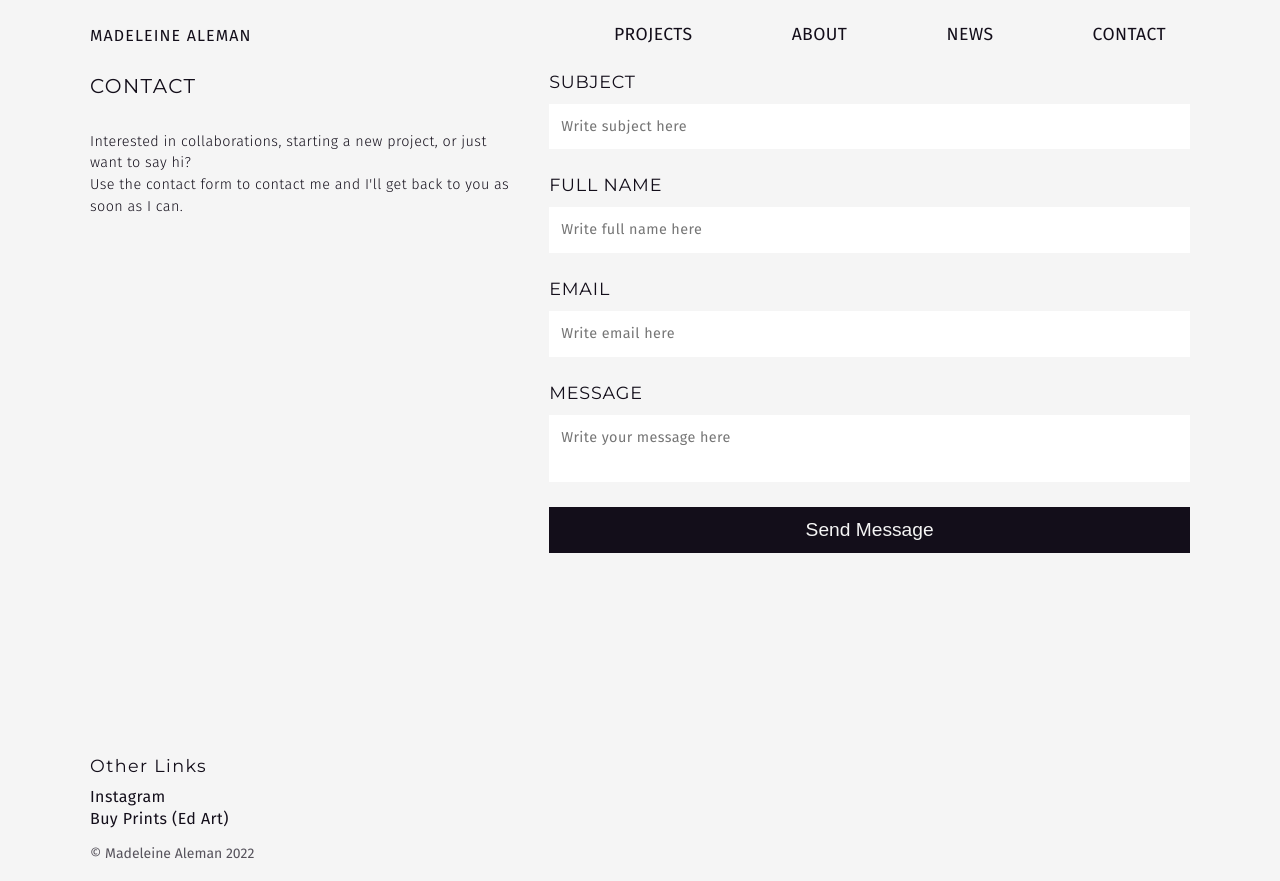
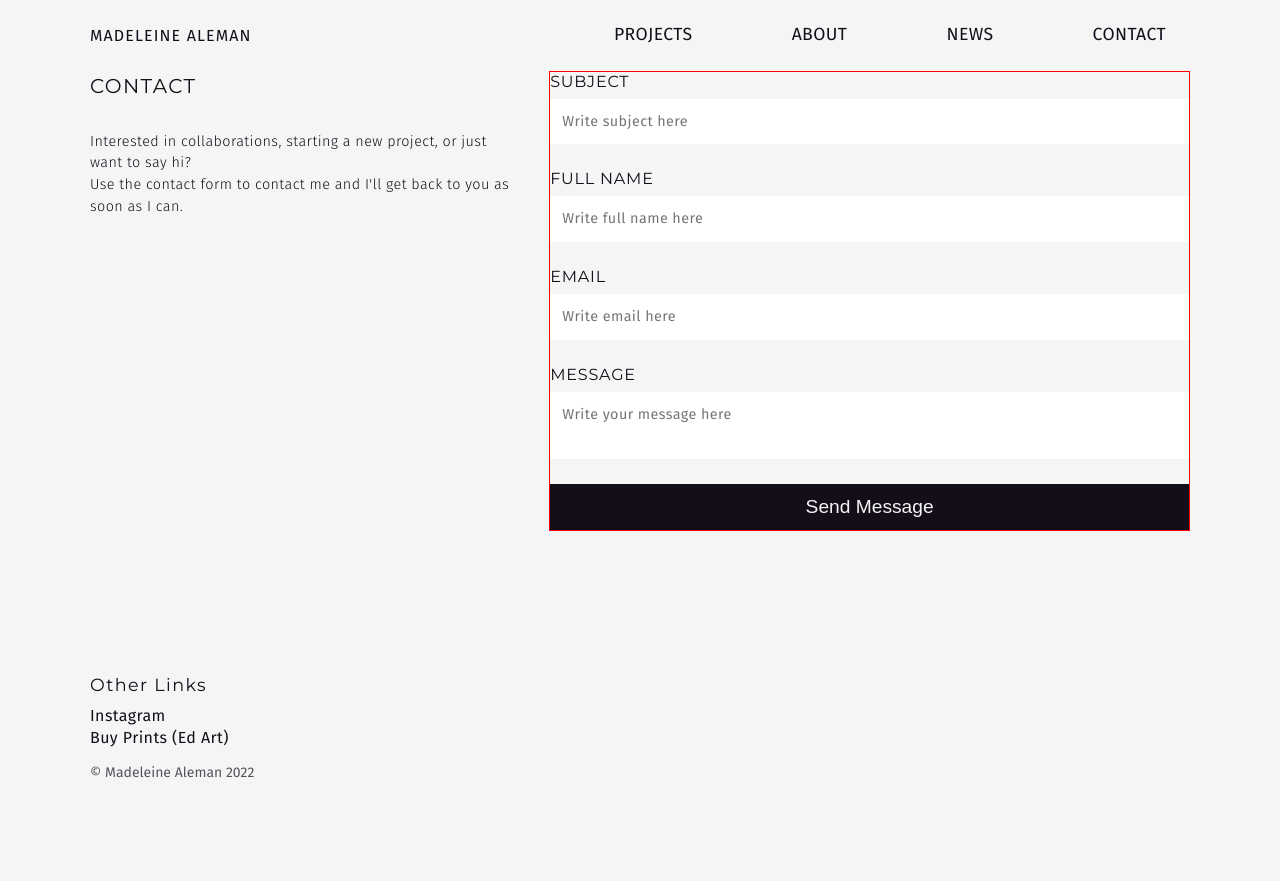
Before and after one commit to islandskan/aleman-prod, a Next.js app: page /contact in a window 1280 px wide. After the commit the page ends 800 px from the top, so only its background shows below. Built offline with nearby package versions, Linux system fonts and the light colour scheme.

Commit message:
fix font styles

```diff
--- a/styles/Contact.module.css
+++ b/styles/Contact.module.css
@@ -8,7 +8,8 @@
 }
 
 .formContainer {
-    height: 660px;
+    /* height: 660px; */
+    border: 1px solid red;
 }
 
 .form {
@@ -18,8 +19,8 @@
 }
 
 .label {
-    font-size: 1.1rem;
-    margin-bottom: 12px;
+    font-size: 1rem;
+    margin-bottom: 8px;
     letter-spacing: 0.05rem;
     text-transform: uppercase;
     font-weight: 400;
```
